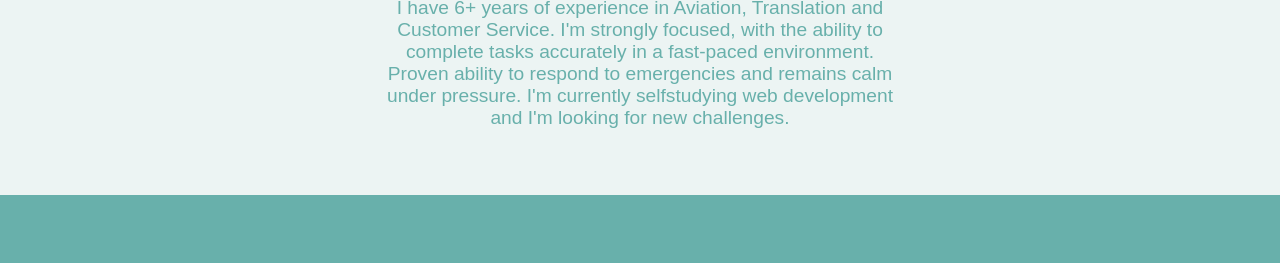
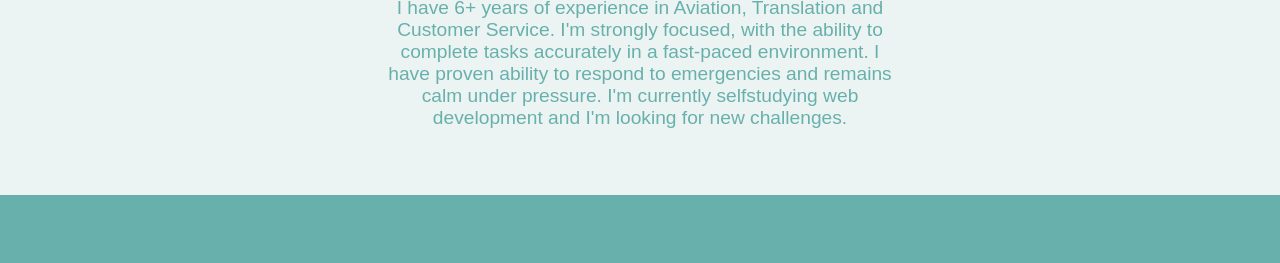
Before and after one commit to waccos/cv, a plain HTML site: page index.html in a window 1280 px wide. Shown: the part 283-546 px from the top of the page. Drawn offline with Linux system fonts and the light colour scheme.

Commit message:
Update index.html

```diff
--- a/index.html
+++ b/index.html
@@ -28,7 +28,7 @@
       <img class="profilePicture" src="https://waccos.github.io/cv/Immagini/Marco.png" alt="profile picture">
       <h1>Hello, I'm Marco</h1>
       <p class="sumup"> I have 6+ years of experience in Aviation, Translation and Customer Service. I'm strongly focused,
-        with the ability to complete tasks accurately in a fast-paced environment. Proven ability to respond to emergencies and remains calm under pressure.
+        with the ability to complete tasks accurately in a fast-paced environment. I have proven ability to respond to emergencies and remains calm under pressure.
         I'm currently selfstudying web development and I'm looking for new challenges.</p>
   </div>
     </div>
```
